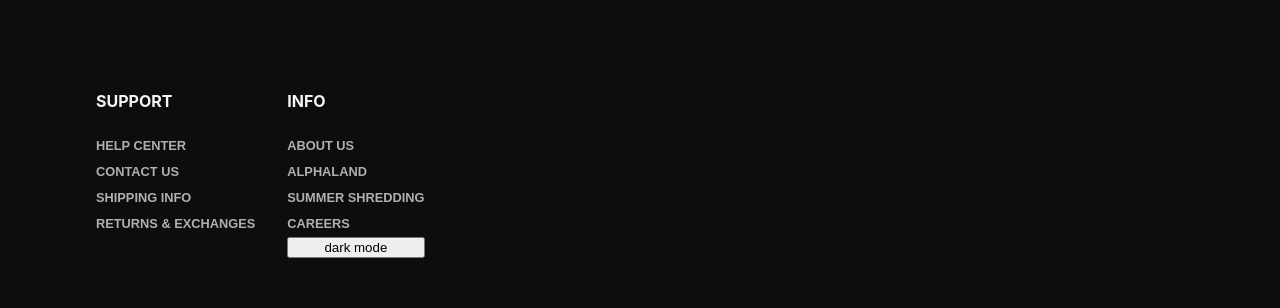
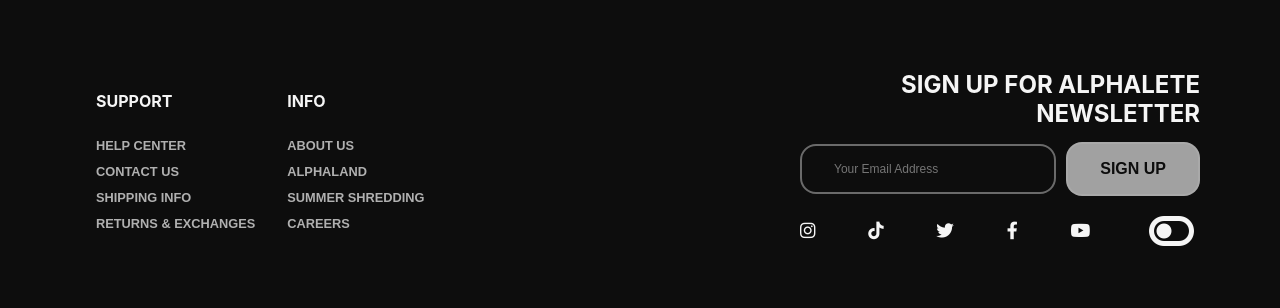
Before and after one commit to vuhuy172dh/Alphalete-Shop, a React (Create React App) app in the folder frontend/: page / in a window 1280 px wide. Shown: the part 786-1094 px from the top of the page. Built offline with nearby package versions, Linux system fonts and the light colour scheme.

Commit message:
update footer

```diff
--- a/frontend/src/components/Footer.js
+++ b/frontend/src/components/Footer.js
@@ -4,7 +4,7 @@
 import LinkBtn from './LinkBtn'
 
 function Footer() {
-  const { setTheme } = useContext(ThemeContext)
+  const { theme, setTheme } = useContext(ThemeContext)
   const handleTheme = () => {
     setTheme((theme) => (theme === 'dark' ? 'light' : 'dark'))
   }
@@ -109,8 +109,44 @@
               </LinkBtn>
             </li>
           </ul>
-          <button onClick={handleTheme}>dark mode</button>
         </ul>
+        <div className={style.newsletter_social_container}>
+          <h3>SIGN UP FOR ALPHALETE NEWSLETTER</h3>
+          <form className={style.footer_newsletter}>
+            <input type="email" placeholder="Your Email Address" required />
+            <button>
+              <span>SIGN UP</span>
+            </button>
+          </form>
+          <ul className={style.social_media_container}>
+            <li className={style.social_media}>
+              <i className="fa-brands fa-instagram" />
+            </li>
+            <li className={style.social_media}>
+              <i className="fa-brands fa-tiktok" />
+            </li>
+            <li className={style.social_media}>
+              <i className="fa-brands fa-twitter" />
+            </li>
+            <li className={style.social_media}>
+              <i className="fa-brands fa-facebook-f" />
+            </li>
+            <li className={style.social_media}>
+              <i className="fa-brands fa-youtube" />
+            </li>
+            <li>
+              <button onClick={handleTheme} className={style.darkmode_btn}>
+                <i
+                  className={
+                    theme === 'dark'
+                      ? 'fa-solid fa-toggle-off'
+                      : 'fa-solid fa-toggle-on'
+                  }
+                />
+              </button>
+            </li>
+          </ul>
+        </div>
       </div>
       <div className="footer-info"></div>
     </div>
--- a/frontend/src/components/Footer.module.css
+++ b/frontend/src/components/Footer.module.css
@@ -30,3 +30,90 @@
 .sublink_box > li {
   padding: 5px 0;
 }
+
+.darkmode_btn {
+  background-color: transparent;
+  border: none;
+}
+
+.newsletter_social_container {
+  display: flex;
+  flex-direction: column;
+  align-items: flex-end;
+  width: 100%;
+  max-width: 25rem;
+  margin-left: auto;
+}
+
+.newsletter_social_container > h3 {
+  margin: 0;
+  line-height: normal;
+  font-size: 1.5rem;
+  text-transform: uppercase;
+  text-align: right;
+}
+
+.footer_newsletter {
+  display: flex;
+  gap: 10px;
+  width: 100%;
+  align-items: center;
+}
+
+.footer_newsletter > input {
+  width: 100%;
+  margin: 1rem 0;
+  padding: 1rem 2rem;
+  outline: none;
+  border-radius: 1rem;
+  font-size: 12px;
+  color: var(--color_secondary);
+  background: transparent;
+  border: 2px solid var(--color_secondary_40);
+}
+
+.footer_newsletter > button {
+  background: var(--color_secondary_80);
+  color: var(--color_primary);
+  line-height: normal;
+  padding: 1rem 2rem;
+  border-radius: 1rem;
+  border: 2px solid var(--color_secondary_20);
+  box-shadow: 0 0 2rem var(--color_primary_20);
+  font-size: 1rem;
+  flex-shrink: 0;
+  font-weight: 700;
+  cursor: pointer;
+  opacity: 0.8;
+  transition: all 0.2s ease;
+}
+
+.footer_container button:hover {
+  opacity: 1;
+}
+
+.social_media_container {
+  list-style: none;
+  margin: 0;
+  padding: 0;
+  width: 100%;
+  display: flex;
+  align-items: center;
+  justify-content: space-between;
+}
+
+.social_media {
+  color: var(--color_secondary);
+}
+
+.social_media i {
+  cursor: pointer;
+  font-size: 1.1rem;
+}
+
+.darkmode_btn > i {
+  cursor: pointer;
+  color: var(--color_secondary);
+  font-size: 2.5rem;
+  transition: all 0.3s linear;
+}
--- a/frontend/src/index.css
+++ b/frontend/src/index.css
@@ -4,6 +4,7 @@
   --color_secondary: hsl(0, 0%, 96%);
   --color_secondary_20: hsla(0, 0%, 96%, 0.2);
   --color_secondary_50: hsla(0, 0%, 96%, 0.5);
+  --color_secondary_40: hsla(0, 0%, 96%, 0.4);
   --color_secondary_80: hsla(0, 0%, 96%, 0.8);
 }
 
@@ -13,6 +14,7 @@
   --color_secondary: hsl(0, 0%, 5%);
   --color_secondary_20: hsla(0, 0%, 5%, 0.2);
   --color_secondary_50: hsla(0, 0%, 5%, 0.5);
+  --color_secondary_40: hsla(0, 0%, 5%, 0.4);
   --color_secondary_80: hsla(0, 0%, 5%, 0.8);
 }
 
```
